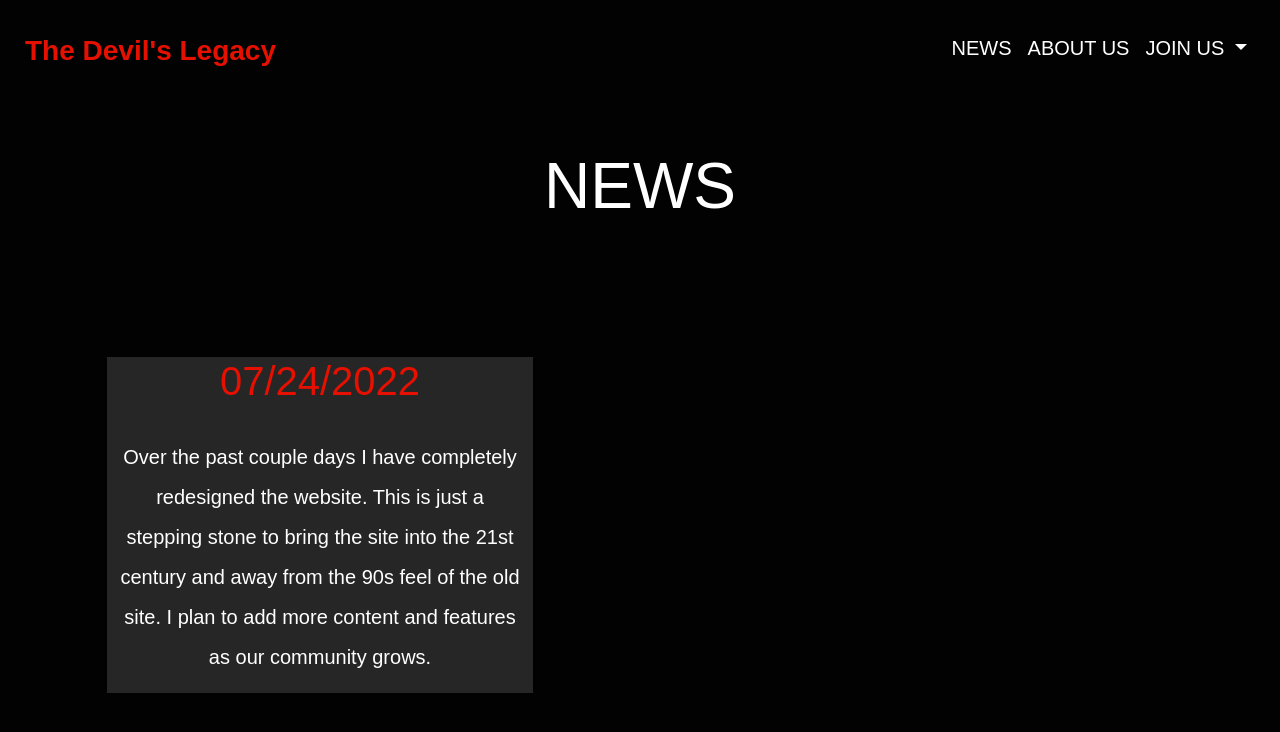
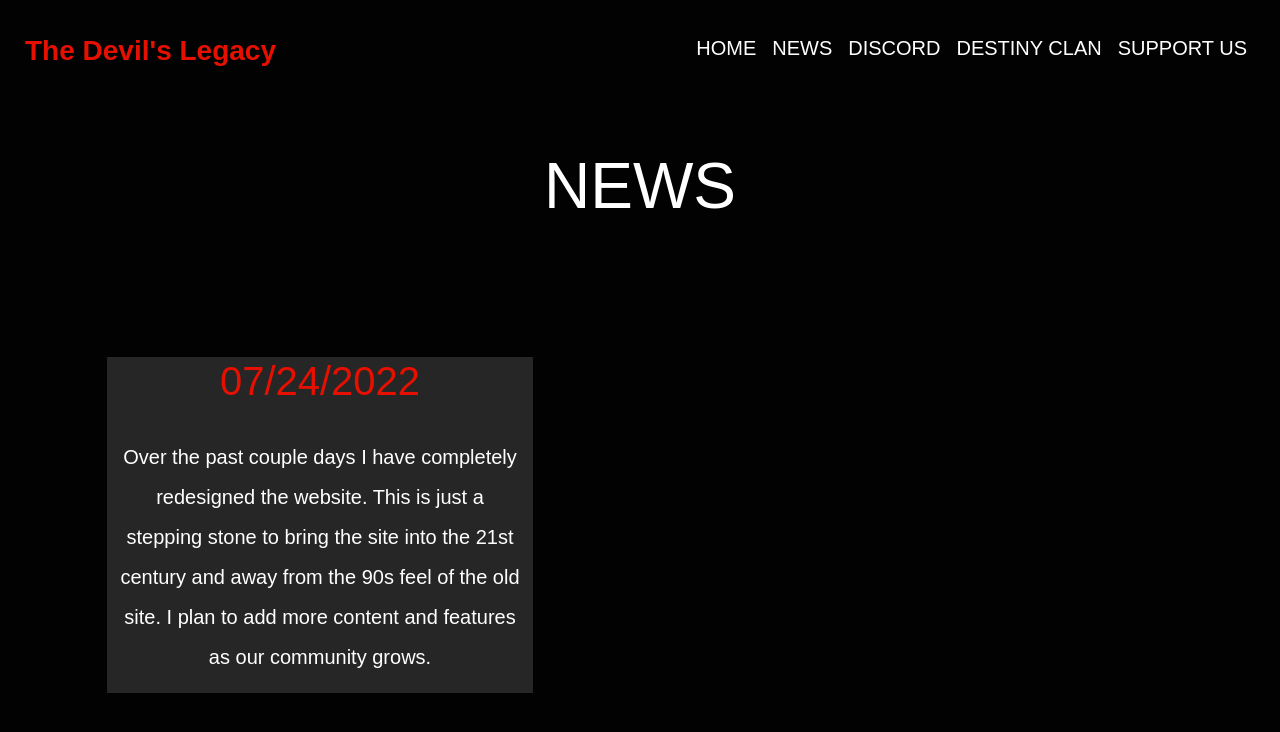
Before and after one commit to the-devils-legacy/website, a website: page news.html in a window 1280 px wide. Drawn offline with nearby package versions, Linux system fonts and the light colour scheme.

Commit message:
added new links

```diff
--- a/news.html
+++ b/news.html
@@ -21,32 +21,20 @@
         <div class="collapse navbar-collapse position-absolute top-0 end-0" id="navLinks">
             <ul class="navbar-nav">
                 <li class="nav-item">
+                    <a href="index.html" class="nav-link">HOME</a>
+                </li>
+                <li class="nav-item">
                     <a href="news.html" class="nav-link">NEWS</a>
                 </li>
                 <li class="nav-item">
-                    <a href="index.html" class="nav-link">ABOUT US</a>
+                    <a href="https://devilslegacy.com/discord" class="nav-link">DISCORD</a>
                 </li>
-                <!-- <li class="nav-item">
-                    <a href="" class="nav-link">SUPPORT US</a>
-                </li> -->
-                <li class="nav-item dropdown">
-                    <a class="nav-link dropdown-toggle" href="#" role="button" data-bs-toggle="dropdown" aria-expanded="false">
-                      JOIN US
-                    </a>
-                    <ul class="dropdown-menu">
-                      <li><a class="dropdown-item" href="https://devilslegacy.com/discord">DISCORD</a></li>
-                      <li><a class="dropdown-item" href="https://www.bungie.net/en/ClanV2?groupid=888450">DESTINY CLAN</a></li>
-                    </ul>
-                  </li>
-                <!-- <li class="nav-item dropdown">
-                    <a class="nav-link dropdown-toggle" href="#" role="button" data-bs-toggle="dropdown" aria-expanded="false">
-                      SUPPORT
-                    </a>
-                    <ul class="dropdown-menu">
-                      <li><a class="dropdown-item" href="#">CONTACT US</a></li>
-                      <li><a class="dropdown-item" href="#">OPEN TICKET</a></li>
-                    </ul>
-                  </li> -->
+                <li class="nav-item">
+                    <a href="https://www.bungie.net/en/ClanV2?groupid=888450" class="nav-link">DESTINY CLAN</a>
+                </li>
+                <li class="nav-item">
+                    <a href="https://www.patreon.com/the_devils_legacy" class="nav-link">SUPPORT US</a>
+                </li>
             </ul>
         </div>
     </nav>
@@ -85,19 +73,20 @@
 
     </section>
 
-    <script src="https://cdnjs.cloudflare.com/ajax/libs/popper.js/1.14.3/umd/popper.min.js"
+	<script src="node_modules\bootstrap\dist\js\bootstrap.js"></script>
+
+	<script src="https://code.jquery.com/jquery-3.3.1.slim.min.js"
+        integrity="sha384-q8i/X+965DzO0rT7abK41JStQIAqVgRVzpbzo5smXKp4YfRvH+8abtTE1Pi6jizo"
+        crossorigin="anonymous"></script>
+
+	<script src="https://cdnjs.cloudflare.com/ajax/libs/popper.js/1.14.3/umd/popper.min.js"
         integrity="sha384-ZMP7rVo3mIykV+2+9J3UJ46jBk0WLaUAdn689aCwoqbBJiSnjAK/l8WvCWPIPm49"
         crossorigin="anonymous"></script>
-    <script src="node_modules\bootstrap\dist\js\bootstrap.js"></script>
-    <script src="https://code.jquery.com/jquery-3.3.1.slim.min.js"
-        integrity="sha384-q8i/X+965DzO0rT7abK41JStQIAqVgRVzpbzo5smXKp4YfRvH+8abtTE1Pi6jizo"
-        crossorigin="anonymous"></script>
-    <script src="https://stackpath.bootstrapcdn.com/bootstrap/4.1.3/js/bootstrap.min.js"
+
+	<script src="https://stackpath.bootstrapcdn.com/bootstrap/4.1.3/js/bootstrap.min.js"
         integrity="sha384-ChfqqxuZUCnJSK3+MXmPNIyE6ZbWh2IMqE241rYiqJxyMiZ6OW/JmZQ5stwEULTy"
         crossorigin="anonymous"></script>
-    <!-- <script src="https://cdn.jsdelivr.net/npm/bootstrap@5.1.3/dist/js/bootstrap.bundle.min.js"
-        integrity="sha384-ka7Sk0Gln4gmtz2MlQnikT1wXgYsOg+OMhuP+IlRH9sENBO0LRn5q+8nbTov4+1p" crossorigin="anonymous">
-        </script> -->
+
     <script>
         $(function () {
             $(document).scroll(function () {
```
Also changed, not shown: index.html (+0 -18 lines).
